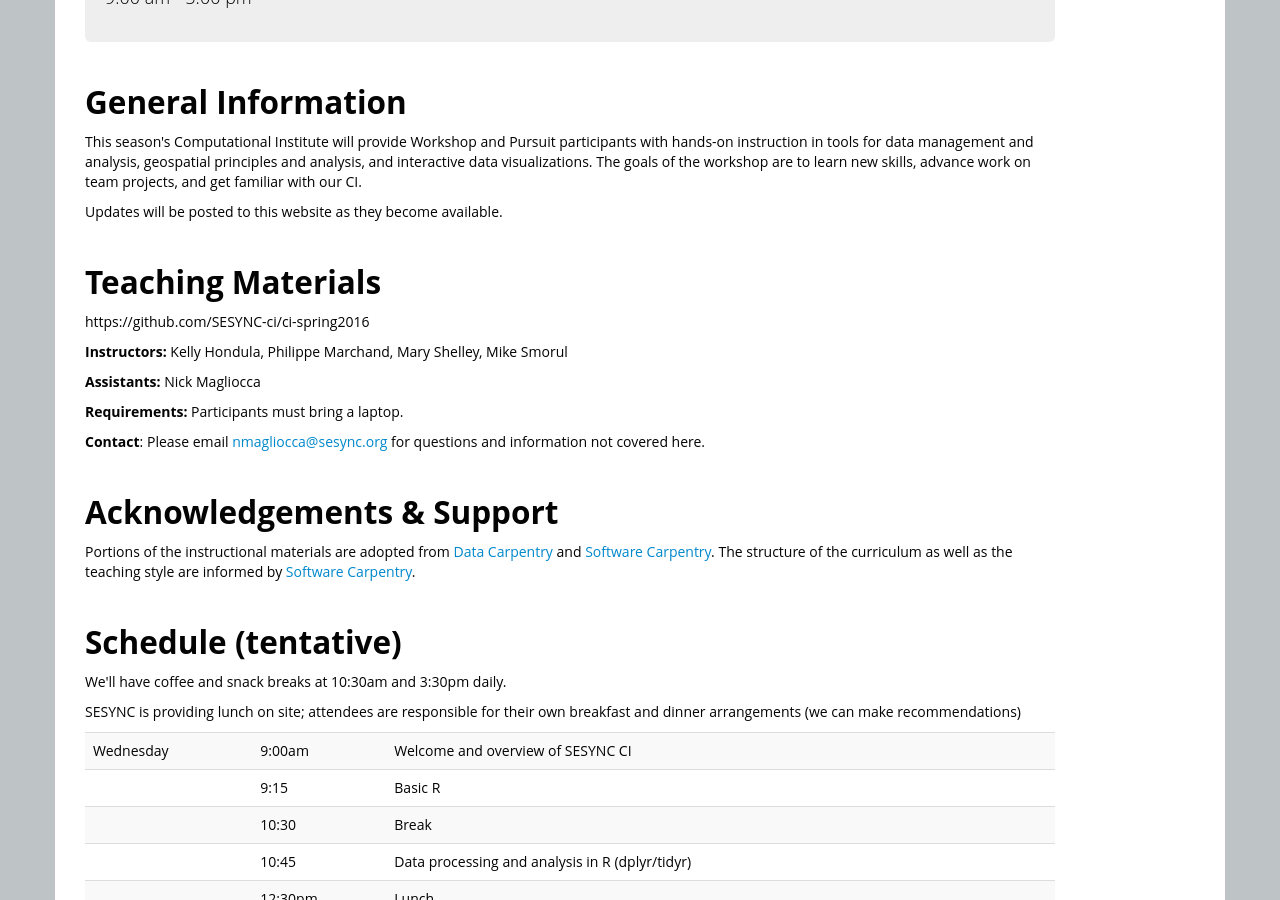
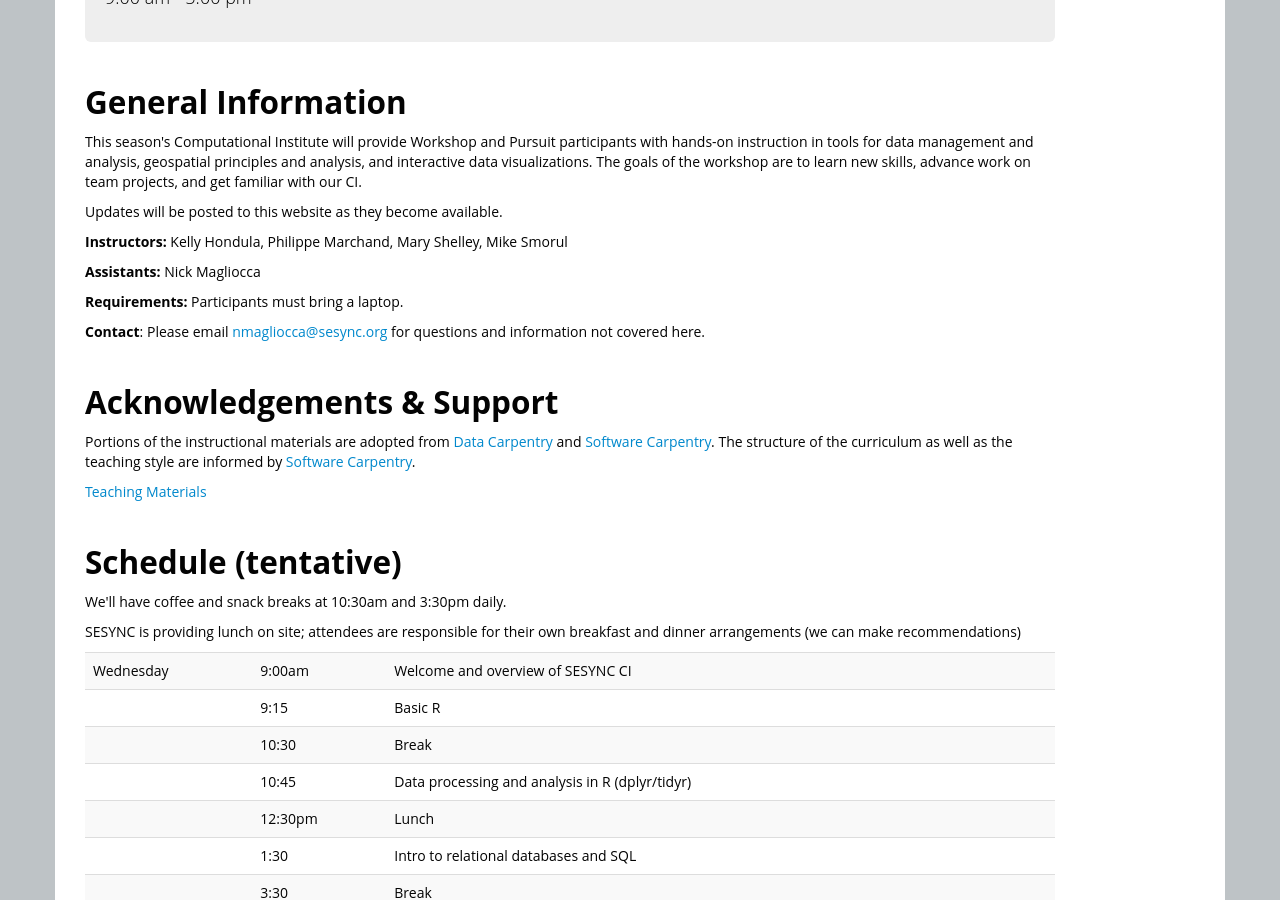
Before and after one commit to SESYNC-ci/geospatial-packages-in-R-lesson, a Jekyll site: the page built from index.html, in a window 1280 px wide and 900 px high, scrolled down 474 px. Built offline with Jekyll 4.4.1, drawn with Linux system fonts in a browser that asks for light colours; nearby versions of some CDN libraries; library files that are not in the unit come from our copies; part of the change alters nothing that is shown.

```diff
--- a/index.html
+++ b/index.html
@@ -33,10 +33,6 @@ This season's Computational Institute will provide Workshop and Pursuit particip
 </p>
 
 <p>Updates will be posted to this website as they become available.</p>
-
-<h2>Teaching Materials</h2>
-
-<p>https://github.com/SESYNC-ci/ci-spring2016</p>
 
 <!-- This block displays the instructors' names if they are available. -->
 {% if page.instructor %}
@@ -109,6 +105,7 @@ Portions of the instructional materials are adopted from <a href="http://www.dat
 The structure of the curriculum as well as the teaching style are informed by <a href="http://software-carpentry.org" target="_blank">Software Carpentry</a>.
 </p>
 
+<p><a href="https://github.com/SESYNC-ci/ci-spring2016" target="_blank">Teaching Materials</a></a></p>
 
 <!--
     Edit this block to show the syllabus and schedule for your bootcamp.
```
